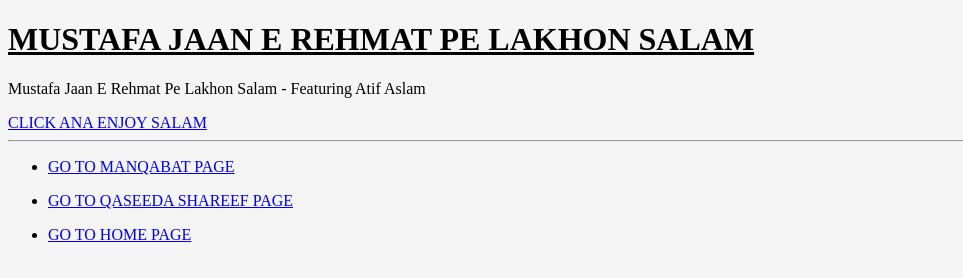
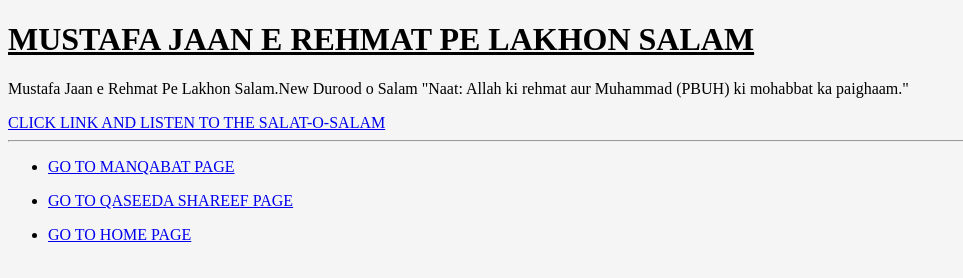
Before and after one commit to MUBASHIRKHAN-PROGRAMMER/New-Websites, a plain HTML site: page naat pages/Salam.html in a window 1280 px wide. Shown: the whole page, without its empty margins (0-963 px from the left). Drawn offline with Linux system fonts and the light colour scheme.

Commit message:
change link

```diff
--- a/naat pages/Salam.html
+++ b/naat pages/Salam.html
@@ -12,11 +12,11 @@
 </head>
 <body>
     <h1><u>MUSTAFA JAAN E REHMAT PE LAKHON SALAM</u></h1>
-    <p> Mustafa Jaan E Rehmat Pe Lakhon Salam - Featuring Atif Aslam</p>
-    <a href="https://youtu.be/7Im-i3GQvVc?feature=shared"target="_blank">CLICK ANA ENJOY SALAM</a>
+    <p>Mustafa Jaan e Rehmat Pe Lakhon Salam.New Durood o Salam "Naat: Allah ki rehmat aur Muhammad (PBUH) ki mohabbat ka paighaam."</p>
+    <a href="https://youtu.be/ELHTLGFzhQU?feature=shared"target="_blank">CLICK LINK AND LISTEN TO THE SALAT-O-SALAM</a>
     <hr>
     <ul><li><a href="Hum Ashab Ke Khadim.html">GO TO MANQABAT PAGE</a></li></ul>
     <ul><li><a href="Qaseeda shareef.html">GO TO QASEEDA SHAREEF PAGE</a></li></ul>
     <ul><li><a href="../index.html">GO TO HOME PAGE</a></li></ul>
 </body>
-</html>
+</html
```
Also changed, not shown: naat pages/Hum Ashab Ke Khadim.html (+1 -1 lines), naat pages/Qaseeda shareef.html (+1 -1 lines).
